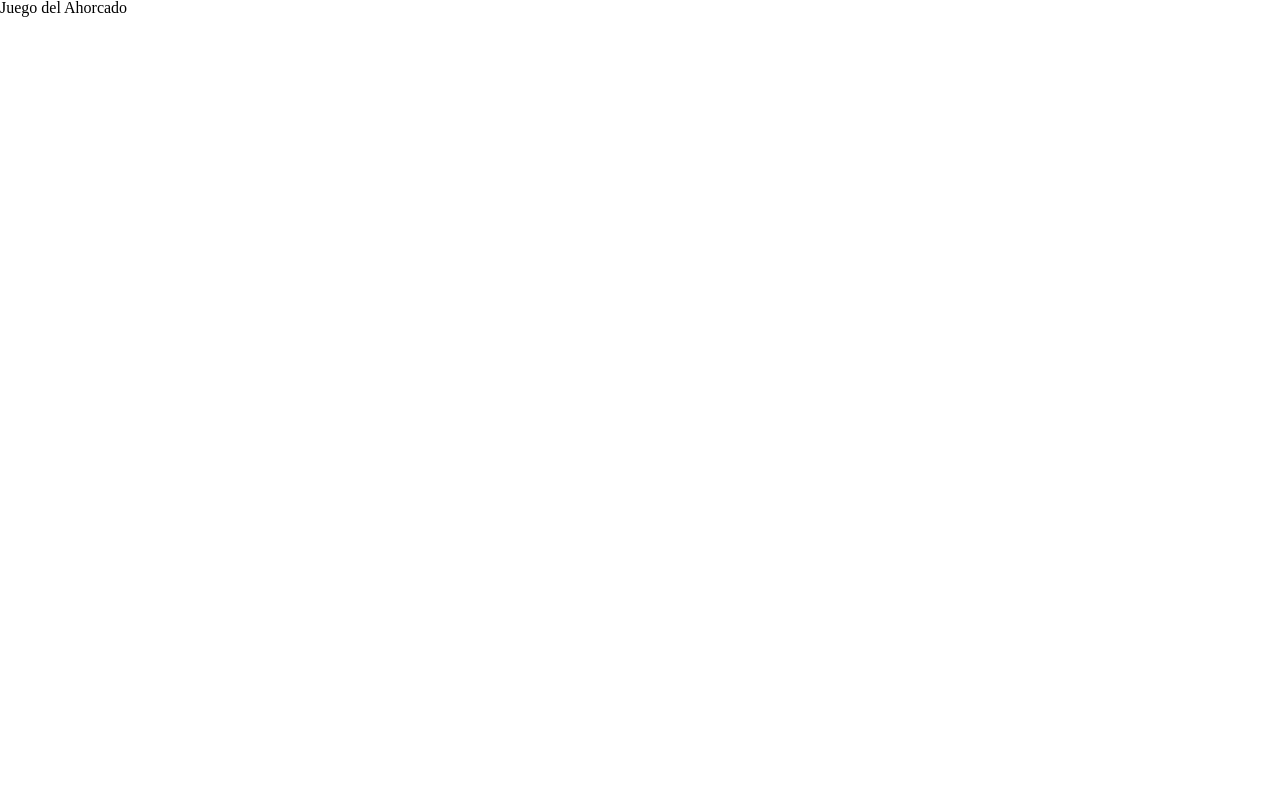
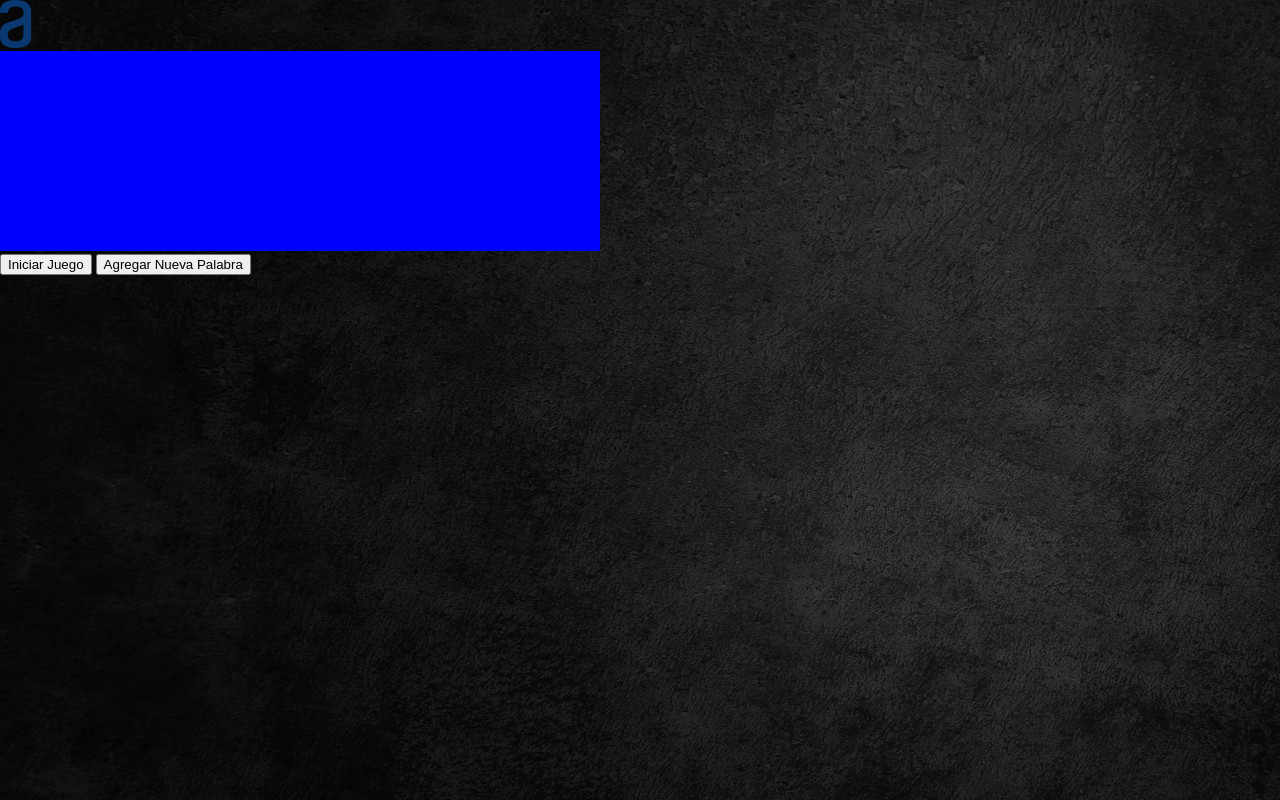
Before and after one commit to G0D0Y/Juego-del-Ahorcado, a plain HTML site: page index.html in a window 1280 px wide. Drawn offline with Linux system fonts and the light colour scheme.

Commit message:
primeros avances, 2 canvas, seleccion random palabra

```diff
--- a/index.html
+++ b/index.html
@@ -12,10 +12,25 @@
 
     <body>
         <header>
-            <h1>Juego del Ahorcado</h1>
+            <div class="logo">
+                <h1><img src=imagenes/logo.png></h1>
+            </div>
         </header>
         <main>
-
+            <div class="canvas">
+                <canvas id="horca" width="600" height="400" style="display:none"></canvas>
+            </div>
+            <div class="letras">
+                <canvas id="letras" width="600" height="200"></canvas>
+            </div>
+            <div class="botones">
+                <input type="button" value="Iniciar Juego" class="iniciar" id="boteniniciar" onclick="iniciarJuego()">
+                <input type="button" value="Agregar Nueva Palabra" class="agregar" id="botenagregar">
+                <input type="button" value="Guardar y Empezar" class="guardar" id="botenguardar" style="display:none;">
+                <input type="button" value="Cancelar" class="cancelar" id="botencancelar" style="display:none">
+                <input type="button" value="Nuevo Juego" class="nuevo" id="botennuevo" style="display:none">
+                <input type="button" value="Desistir" class="desistir" id="botendesisitir" style="display:none">
+            </div>
         </main>
         <script src="juego-del-ahorcado.js"></script>
     </body>
--- a/juego-del-ahorcado.js
+++ b/juego-del-ahorcado.js
@@ -0,0 +1,20 @@
+var horca = document.getElementById('horca');
+var pincelhorca = horca.getContext('2d');
+pincelhorca.fillStyle = 'grey';
+pincelhorca.fillRect(0, 0, 600, 400);
+var letras = document.getElementById('letras');
+var pincelletras = letras.getContext('2d');
+pincelletras.fillStyle = 'blue';
+pincelletras.fillRect(0, 0, 600, 400);
+
+
+let listaPalabras = ['ALURA','HTML','JAVA','ORACLE','PROGRAMACION','COMPUTADORA'];
+
+function iniciarJuego(){
+    let palabraAleatoria = Math.floor(Math.random()*listaPalabras.length);
+    console.log(listaPalabras[palabraAleatoria].length);
+    pincelletras.beginPath();
+    pincelletras.moveTo(50, 50);
+    pincelletras.lineTo(75, 50);
+    pincelletras.stroke();
+}
--- a/style.css
+++ b/style.css
@@ -0,0 +1,3 @@
+body{
+    background-image: url(/imagenes/background.jpg);
+}
```
Also changed, not shown: imagenes/background.jpg (added), imagenes/logo.png (added).
